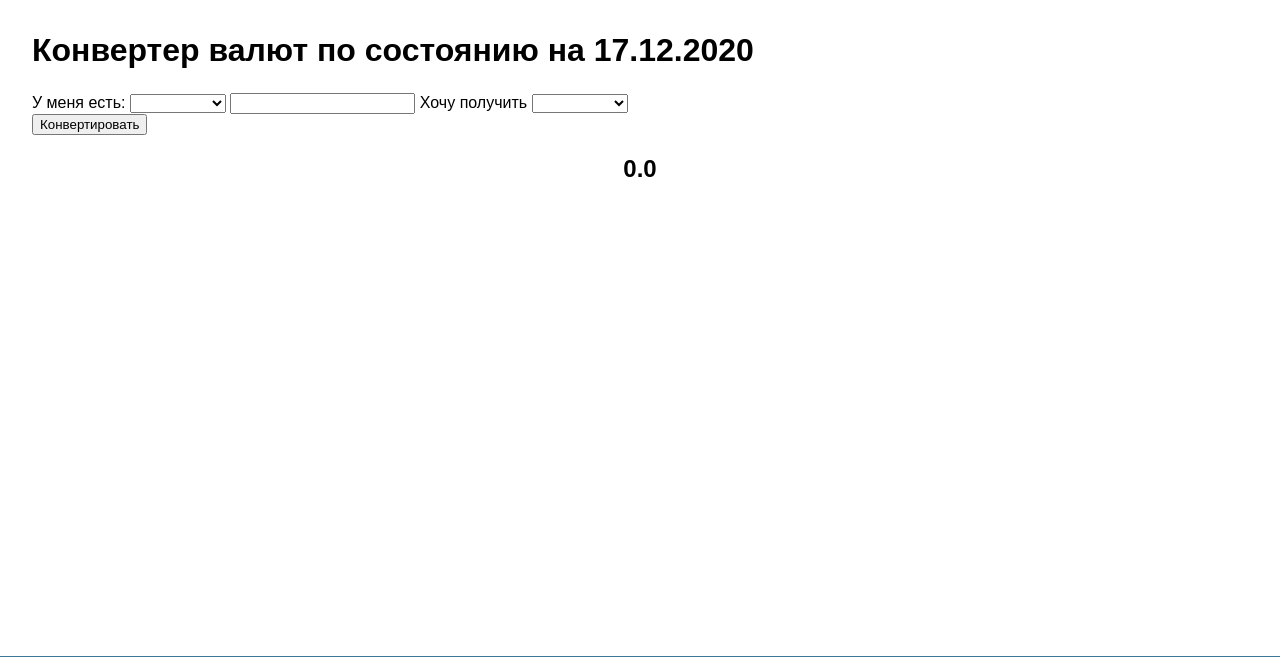
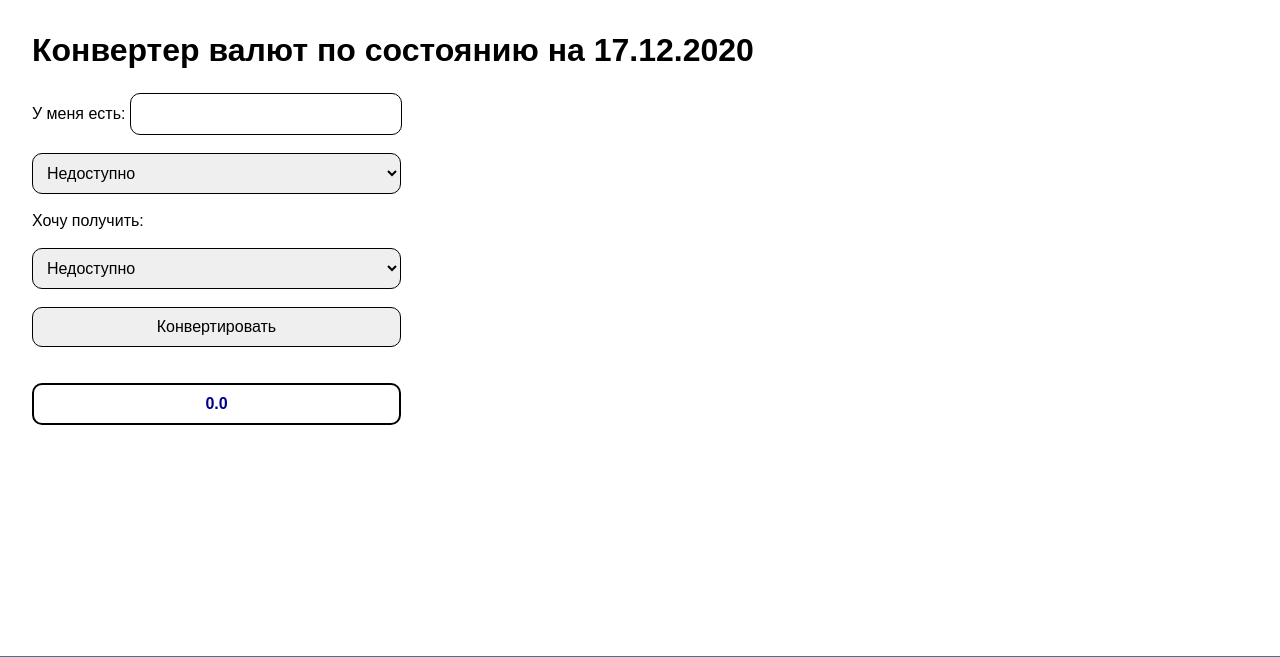
Before and after one commit to gb-converter/web-site, a Django app: page / in a window 1280 px wide. Shown: the part 48-705 px from the top of the page. Run offline with Django 3.2, Linux system fonts and the light colour scheme.

Commit message:
Иправлены баги, изменен дизайн

```diff
--- a/website/converter_frontend/static/converter_frontend/css/index.css
+++ b/website/converter_frontend/static/converter_frontend/css/index.css
@@ -85,3 +85,35 @@ body {
     color: #fff;
     user-select: none;
 }
+
+.rounded-input {
+  padding:5px;
+  border-radius:10px;
+  border: 1px double black;
+  width: 260px;
+  height: 30px;
+  font-size: 1.0em;
+}
+
+.rounded-input:hover {
+  box-shadow:0 0 4px rgba(0,0,0,0.5);
+ }
+
+.rounded-form {
+    border: 1px double black;
+    padding:10px;
+    border-radius:10px;
+    width: 369px;
+    font-size: 1.0em;
+ }
+
+ .rounded-form-result {
+    border: 2px double black;
+    padding:10px;
+    border-radius:10px;
+    width: 345px;
+    font-size: 1.0em;
+    color:DarkBlue;
+    text-align: center;
+    font-weight: 700
+ }
--- a/website/converter_frontend/templates/converter_frontend/converter.html
+++ b/website/converter_frontend/templates/converter_frontend/converter.html
@@ -10,24 +10,39 @@
             Конвертер валют по состоянию на {{ currencies_rate_date }}
         </h1>
         <form action="{% url 'converter_frontend:converter' %}" target="_self" method="post">{% csrf_token %}
-            <label for="from_currency">У меня есть:</label>
-            <select name="from_currency" id="from_currency" required>
+            <label for="from_currency">У меня есть: </label><input type="number" min="0,0001" step="0.01" id="amount_of_currency_from" name="amount_of_currency_from" class="rounded-input" required />
+            <br><br>
+            <select name="from_currency" id="from_currency" class="rounded-form" required>
                 {% for key, value in currency_info.items %}
-                    <option value="{{ key }}">{{ value.Валюта }} {{ value.Символ }}</option>
+                    {% if value.Валюта != None %}
+                        {% if forloop.first %}
+                            <option selected value="{{ key }}">{{ value.Валюта }} {{ value.Символ }}</option>
+                        {% else %}
+                            <option value="{{ key }}">{{ value.Валюта }} {{ value.Символ }}</option>
+                        {% endif %}
+                    {% endif %}
                 {% endfor %}
             </select>
-            <input type="number" min="0" step="0.01" id="amount_of_currency_from" name="amount_of_currency_from" required/>
-            <label for="to_currency">Хочу получить</label>
-            <select name="to_currency" id="to_currency" required>
+            <br><br>
+            <label for="to_currency">Хочу получить:</label>
+            <br><br>
+            <select name="to_currency" id="to_currency" class="rounded-form" required>
                 {% for key, value in currency_info.items %}
-                    <option value="{{ key }}">{{ value.Валюта }} {{ value.Символ }}</option>
+                    {% if value.Валюта != None %}
+                        {% if forloop.first %}
+                            <option selected value="{{ key }}">{{ value.Валюта }} {{ value.Символ }}</option>
+                        {% else %}
+                            <option value="{{ key }}">{{ value.Валюта }} {{ value.Символ }}</option>
+                        {% endif %}
+                    {% endif %}
                 {% endfor %}
             </select>
-          <br/>
-          <input type="submit" value="Конвертировать">
+          <br><br>
+          <input type="submit" class="rounded-form" value="Конвертировать">
         </form>
-        <div class="result">
-            <h2 align="center">{{ converter }}</h2>
+        <br><br>
+        <div class="rounded-form-result">
+            {{ converter }}
         </div>
         <div class="page__preview">
             <img src="" alt="" class="branding__background">
--- a/website/converter_frontend/views.py
+++ b/website/converter_frontend/views.py
@@ -72,8 +72,11 @@ def converter(request):
     currencies_data = parse_json()
     currencies_date = parse_json().pop("Date")
 
+    f_currency =  0;
+    t_currency = 0;
+
     from_currency = request.POST.get('from_currency', False)
-    amount_of_currency_from = float(request.POST.get('amount_of_currency_from', False))
+    amount_of_currency_from = abs(float(request.POST.get('amount_of_currency_from', False)))
     to_currency = request.POST.get('to_currency', False)
 
     if from_currency and amount_of_currency_from and to_currency is not False:
```
